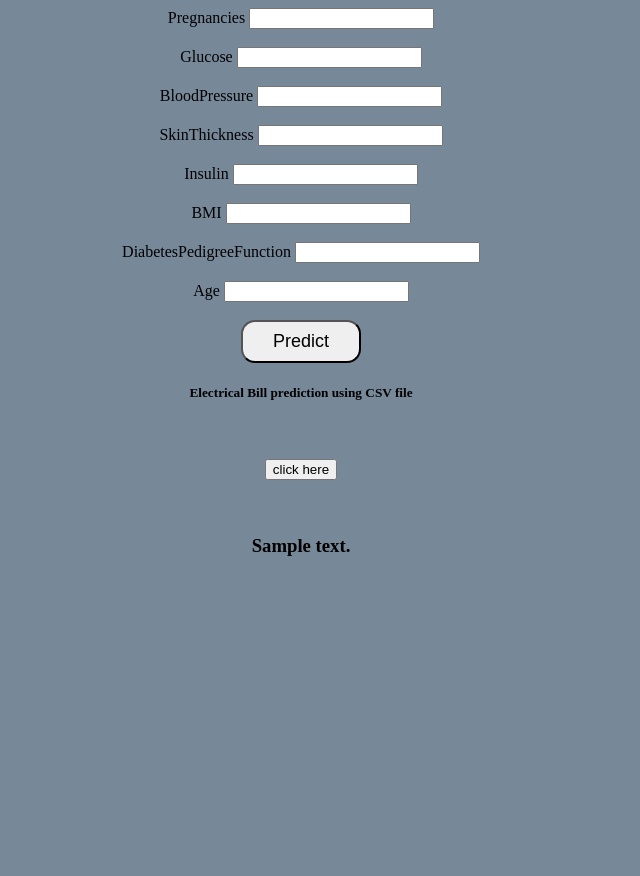
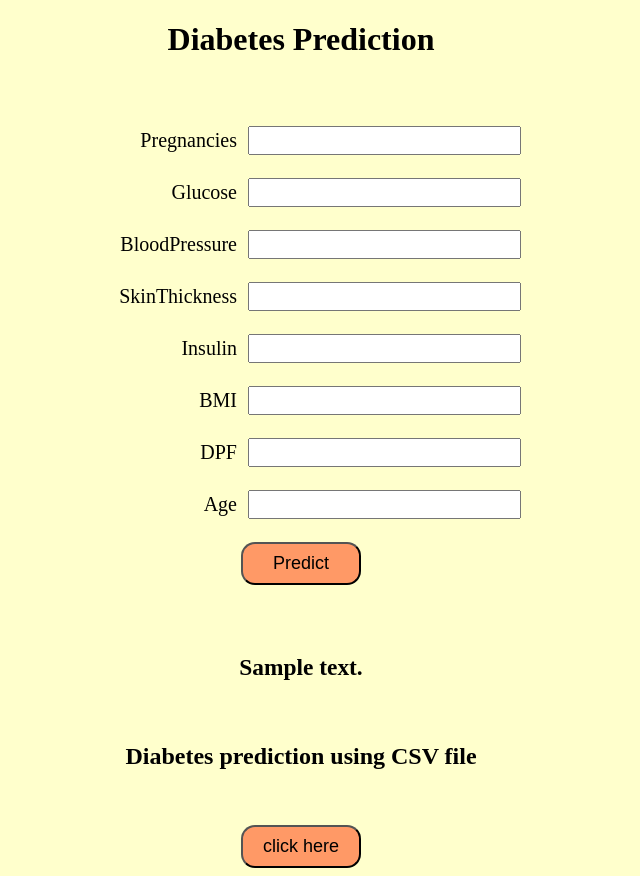
Before and after one commit to MathuvanthiRaj27/diabetes_prediction, a Flask app: template templates/index.html in a window 1280 px wide. Shown: the whole page, without its empty margins (339-979 px from the left). Before the commit the page ends 556 px from the top, so only its background shows below. Run offline with Flask 2, Linux system fonts and the light colour scheme; the template is opened without the code that fills it: most values are stand-ins (such as "Sample title", 1, 10 or a date in 2020); parts of the project's set-up code (start-up, migrations or seed data) failed here and were passed over.

Commit message:
Update index.html

```diff
--- a/templates/index.html
+++ b/templates/index.html
@@ -9,56 +9,61 @@
 </head>
 
 <body>
-
-    <div style="color:black">
+    <h1> Diabetes Prediction</h1>
+    <div style="color:black; font-size:20px;"">
         <form action="{{ url_for('predict')}}" method="post">
-
-    <label>Pregnancies</label>
-      <input type="text" name="Pregnancies" required="required" />
+        </br>
+      </br>
+    <label class="la">Pregnancies</label>
+      <input class="in" type="text" name="Pregnancies" required="required" />
       </br>
       </br>
-      <label>Glucose</label>
-      <input type="text" name="Glucose" required="required" />
+      <label class="la">Glucose</label>
+      <input class="in" type="text" name="Glucose" required="required" />
       </br>
       </br>
-      <label>BloodPressure</label>
-      <input type="text" name="BloodPressure" required="required" />
+      <label class="la">BloodPressure</label>
+      <input class="in" type="text" name="BloodPressure" required="required" />
       </br>
       </br>
-      <label>SkinThickness</label>
-      <input type="text" name="SkinThickness" required="required" />
+      <label class="la">SkinThickness</label>
+      <input class="in" type="text" name="SkinThickness" required="required" />
       </br>
       </br>
-      <label>Insulin</label>
-      <input type="text" name="Insulin" required="required" />
+      <label class="la">Insulin</label>
+      <input class="in" type="text" name="Insulin" required="required" />
       </br>
       </br>
-      <label>BMI</label>
-      <input type="text" name="BMI" required="required" />
+      <label class="la">BMI</label>
+      <input class="in" type="text" name="BMI" required="required" />
       </br>
       </br>
-      <label>DiabetesPedigreeFunction</label>
-      <input type="text" name="DiabetesPedigreeFunction" required="required" />
+      <label class="la">DPF</label>
+      <input class="in" type="text" name="DiabetesPedigreeFunction" required="required" />
       </br>
       </br>
-      <label>Age</label>
-      <input type="text" name="Age" required="required" />
+      <label class="la">Age</label>
+      <input class="in" type="text" name="Age" required="required" />
       </br>
       </br>
         <button id="sub" type="submit "> Predict</button>
 
     </form>
+    </br>
+    </br>
+    <h3>{{ prediction_text }}<h3>
+    </div>
   <div class="col-sm-6" >
 
             <div class="card">
 
               <div class="card-body">
+                </br>
+                <h2 class="card-title">Diabetes prediction using CSV file</h2><br><br>
 
-                <h5 class="card-title">Electrical Bill prediction using CSV file</h5><br><br>
+            <form action="/default" method="post" enctype="multipart/form-data">
 
-                <form action="/default" method="post" enctype="multipart/form-data">
-
-                  <button type="submit" class="btn btn-success">click here</button>
+                 <button type="submit" class="btn">click here</button>
 
              </form>
 
@@ -71,26 +76,44 @@
 
 
 
-        <br><br><h3>{{ prediction_text }}<h3>
-    </div>
-
-
-
-
     <style>
         body {
-            background-color: lightslategray;
+            background-color: #ffffcc;
             text-align: center;
             padding: 0px;
         }
+
+
+        .la{
+        cursor: pointer;
+            display: inline-block;
+            padding: 3px 6px;
+            text-align: right;
+            width: 150px;
+            vertical-align: top;
+        }
+
+
+        .in{
+        font-size: inherit;
+        }
+
          #sub {
             width: 120px;
             height: 43px;
             text-align: center;
             border-radius: 14px;
             font-size: 18px;
+            background-color: #ff9966;
         }
-
+        .btn{
+            width: 120px;
+            height: 43px;
+            text-align: center;
+            border-radius: 14px;
+            font-size: 18px;
+            background-color: #ff9966;
+        }
 
     </style>
 </body>
```
